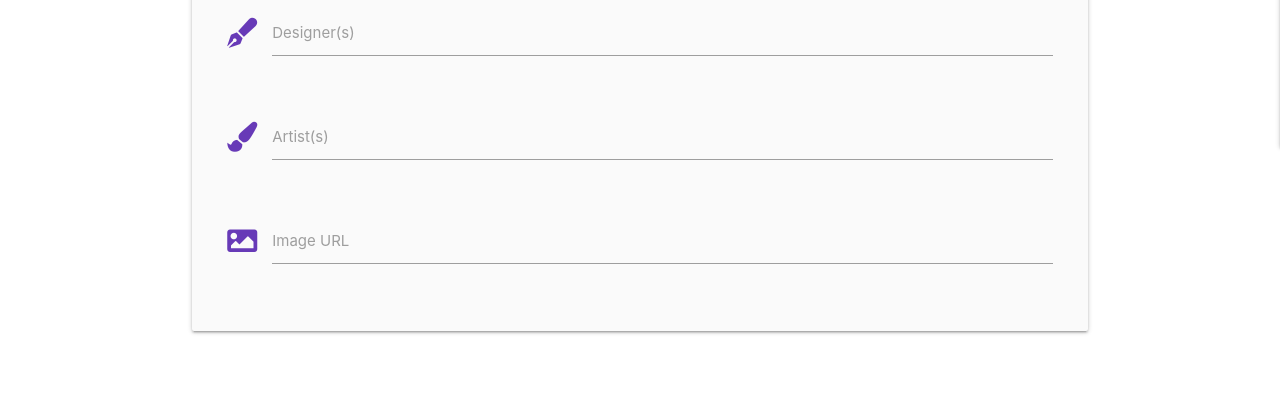
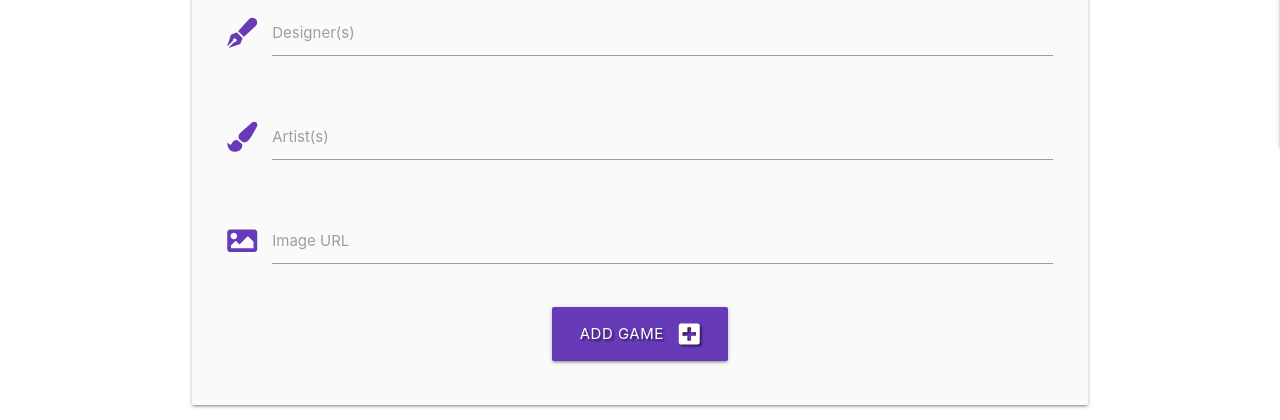
Before and after one commit to NickChapman1988/game-shelf, a Flask app: page /add_game in a window 1280 px wide. Shown: the part 713-1133 px from the top of the page. Before the commit the page ends 1047 px from the top, so only its background shows below. Run offline with Flask 2, Linux system fonts and the light colour scheme; the visitor is signed in with stand-in values (Sample User, id 1); data that the repository does not hold is empty; some libraries are stand-ins or nearby versions.

Commit message:
Add submit button to 'Add Game' form

```diff
--- a/app.py
+++ b/app.py
@@ -183,7 +183,7 @@ def add_game():
             }
 
             mongo.db.catalogue.insert_one(game)
-            flash("Game Added")
+            flash("Game Added Successfully")
             return redirect(url_for('profile', username=session['user']))
 
     else:
--- a/templates/add_game.html
+++ b/templates/add_game.html
@@ -91,6 +91,14 @@
                     <label for="image_url">Image URL</label>
                 </div>
             </div>
+            <!-- Submit Button -->
+            <div class="row">
+                <div class="col s12 center-align">
+                    <button type="submit" class="btn-large deep-purple text-shadow">
+                        Add Game <i class="fas fa-plus-square right"></i>
+                    </button>
+                </div>
+            </div>
         </form>
     </div>
 
```
